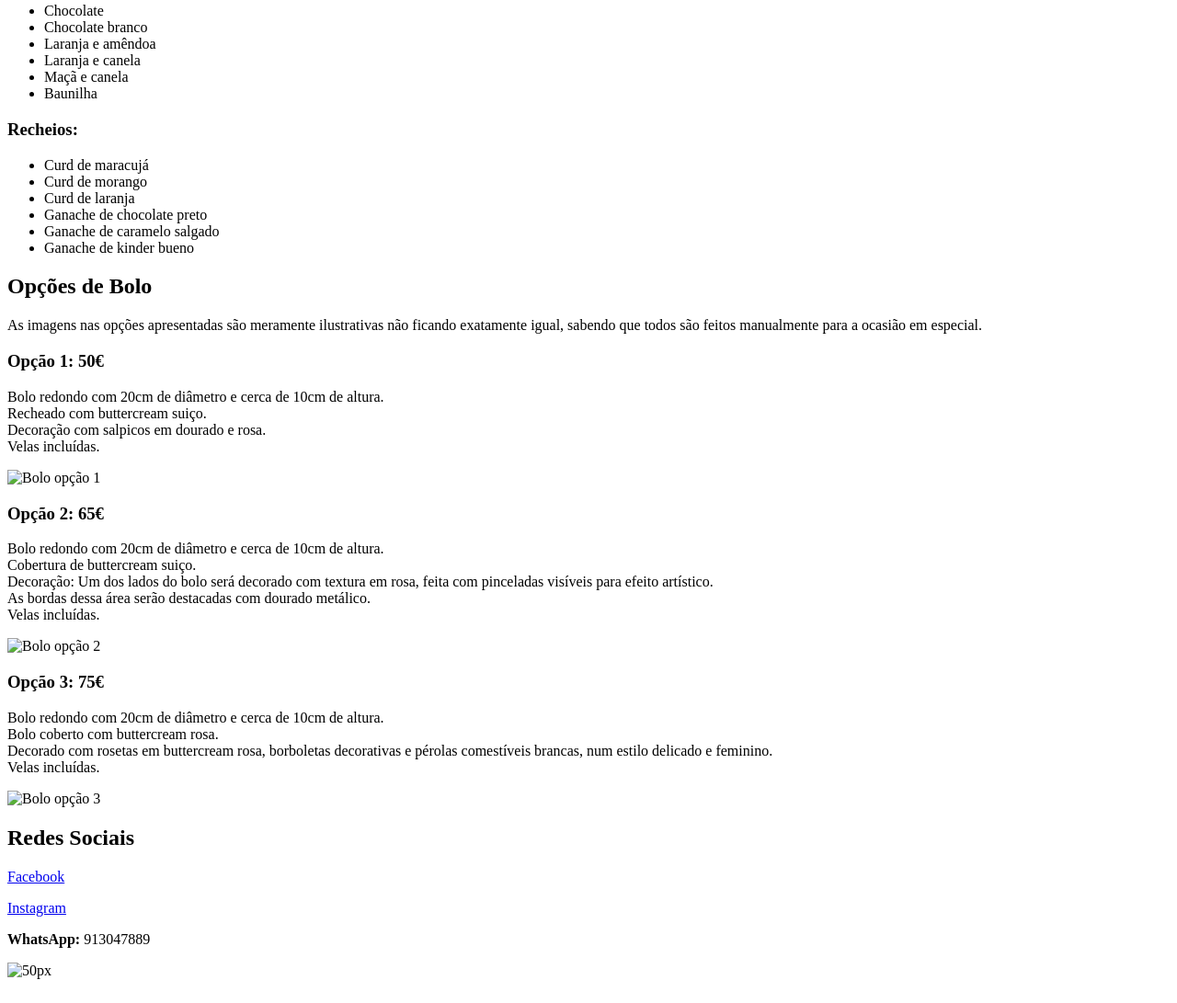
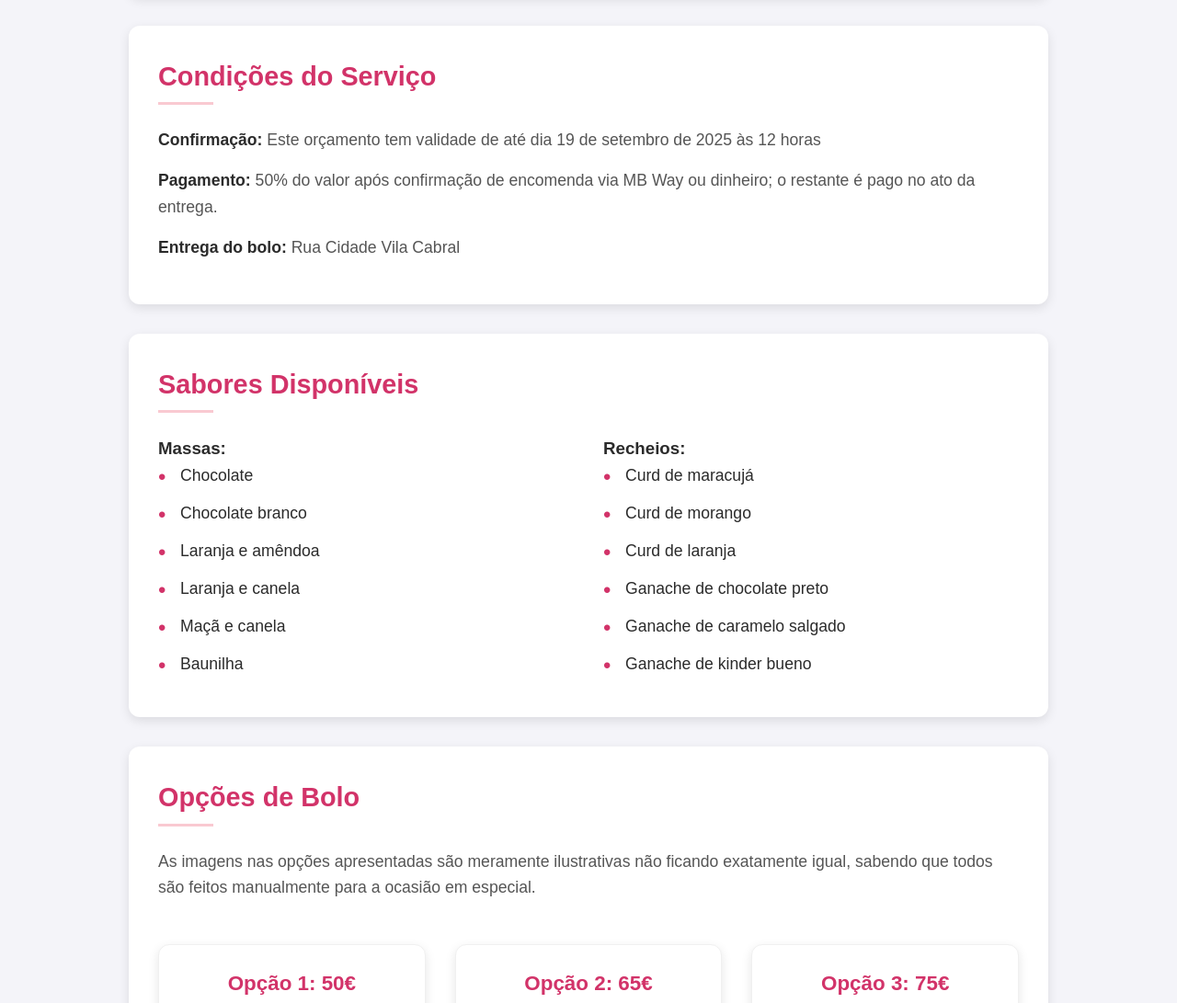
Before and after one commit to Martim1964/orcamento-gui-n2, a plain HTML site: page index.html in a window 1280 px wide. Shown: the part 530-1621 px from the top of the page at 92% size. Drawn offline with Linux system fonts and the light colour scheme; files that its build step writes are made by us from their sources.

Commit message:
Add files via upload

```diff
--- a/index.html
+++ b/index.html
@@ -4,13 +4,13 @@
     <meta charset="UTF-8">
     <meta name="viewport" content="width=device-width, initial-scale=1.0">
     <title>Proposta de Orçamento</title>
-    <link rel="stylesheet" href="/orcamento doces dias/base/orcamento.css">
-    <link rel="icon" href="/orcamento doces dias/base/logo.png"
+    <link rel="stylesheet" href="../base/orcamento.css">
+    <link rel="icon" href="../base/logo.png"
      type="image/x-icon">
 </head>
 <body>
     <header>
-        <img src="/orcamento doces dias/base/logo.png"
+        <img src="../base/logo.png"
         alt="50px">
         <h1>Proposta de Orçamento</h1>
     </header>
@@ -25,7 +25,7 @@
 
     <div class="container">
         <h2>Condições do Serviço</h2>
-        <p><strong>Confirmação:</strong> Este orçamento tem validade de até ao dia 19 de setembro de 2025 às 12 horas</p>
+        <p><strong>Confirmação:</strong> Este orçamento tem validade de até dia 19 de setembro de 2025 às 12 horas</p>
         <p><strong>Pagamento:</strong> 50% do valor após confirmação de encomenda via MB Way ou dinheiro; o restante é pago no ato da entrega.</p>
         <p><strong>Entrega do bolo:</strong> Rua Cidade Vila Cabral</p>
     </div>
@@ -71,7 +71,7 @@
                 Decoração com salpicos em dourado e rosa.
                 <br>
                 Velas incluídas.</p>
-                <img src="/orcamento doces dias/imagens/bolo1.jpg" alt="Bolo opção 1">
+                <img src="../imagens/bolo1.jpg" alt="Bolo opção 1">
 
             </div>
             <div class="opcao">
@@ -85,7 +85,7 @@
                     <br>As bordas dessa área serão destacadas com dourado metálico.
                  <br>
                  Velas incluídas.</p>
-                <img src="/orcamento doces dias/imagens/bolo2.jpg" alt="Bolo opção 2">
+                <img src="../imagens/bolo2.jpg" alt="Bolo opção 2">
             </div>
             <div class="opcao">
                 <h3>Opção 3: 75€</h3>
@@ -98,7 +98,7 @@
                     <br>
                     Velas incluídas.
                 </p>
-                <img src="/orcamento doces dias/imagens/bolo3.jpg" alt="Bolo opção 3">
+                <img src="../imagens/bolo3.jpg" alt="Bolo opção 3">
             </div>
         </div>
     </div>
@@ -111,9 +111,9 @@
     </div>
 
     <footer>
-        <img src="/orcamento doces dias/base/logo.png"
+        <img src="../base/logo.png"
         alt="50px">
     </footer>
-    <script src="/orcamento doces dias/base/orcamento.js"></script>
+    <script src="../base/orcamento.js"></script>
 </body>
 </html>
```
